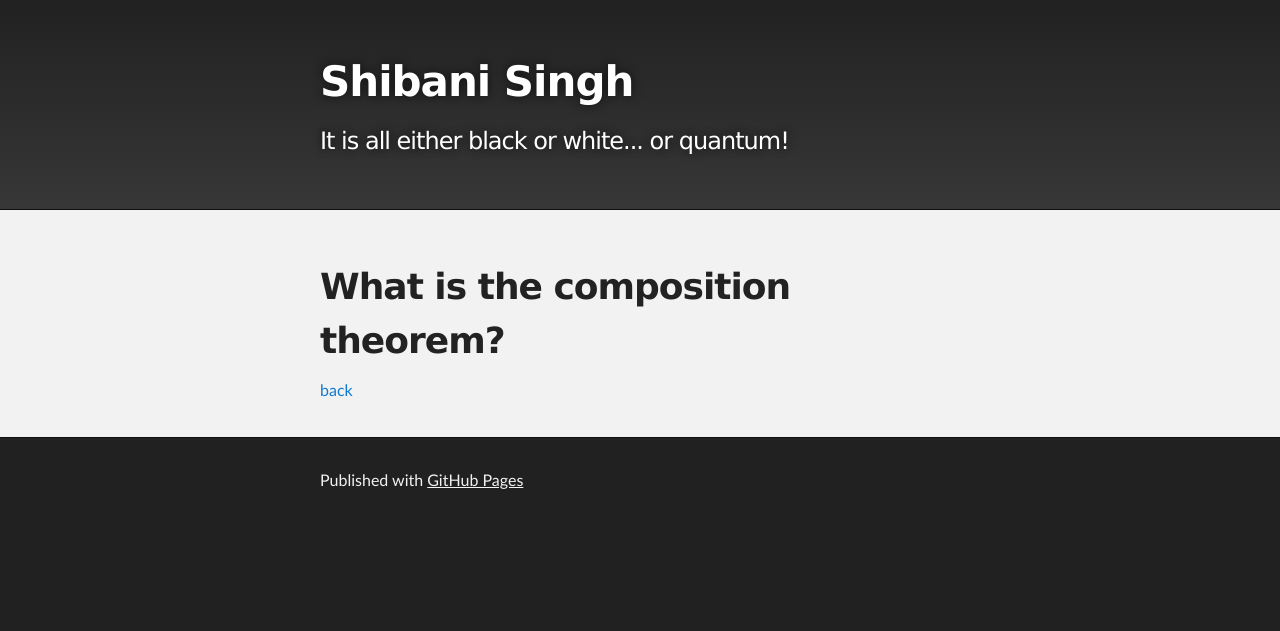
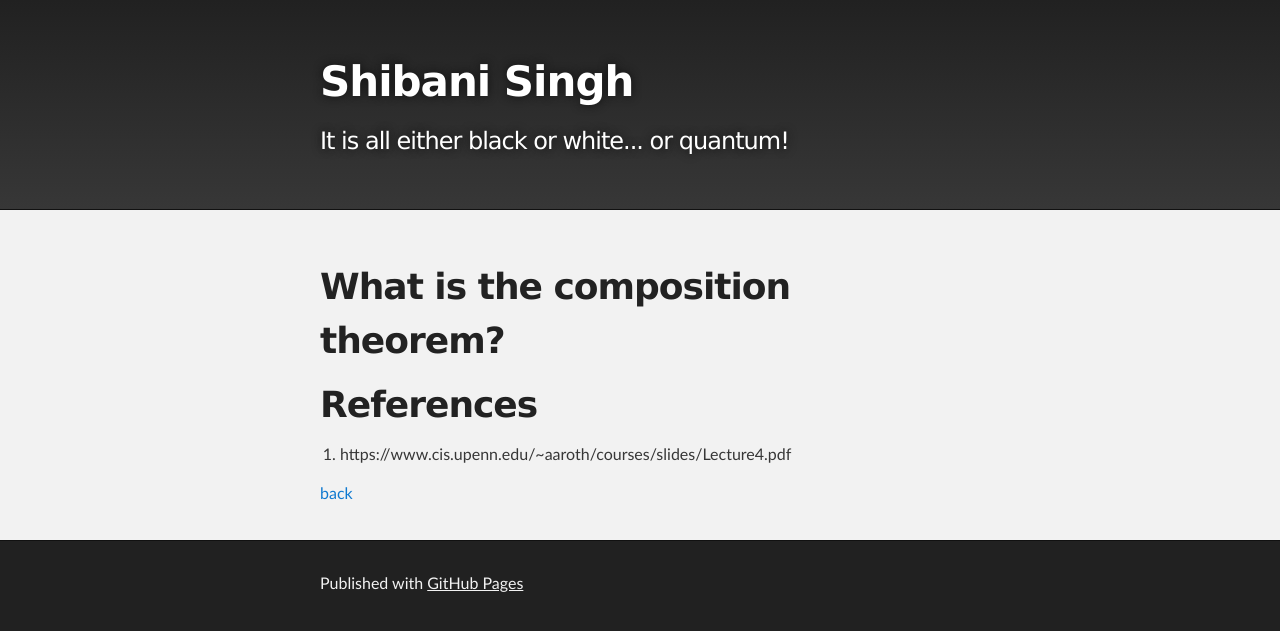
Before and after one commit to paperblack/paperblack.github.io, a Jekyll site: the page built from composition_theorem.md, in a window 1280 px wide. Shown: the top 631 px of the page. Built offline with Jekyll 4.4.1, drawn with Linux system fonts in a browser that asks for light colours; our own code applies the rules of GitHub Pages for plain Markdown files.

Commit message:
Update composition_theorem.md

```diff
--- a/composition_theorem.md
+++ b/composition_theorem.md
@@ -5,5 +5,7 @@ layout: default
 # What is the composition theorem?
 
 
+# References
+1. https://www.cis.upenn.edu/~aaroth/courses/slides/Lecture4.pdf
 
 [back](./)
```
